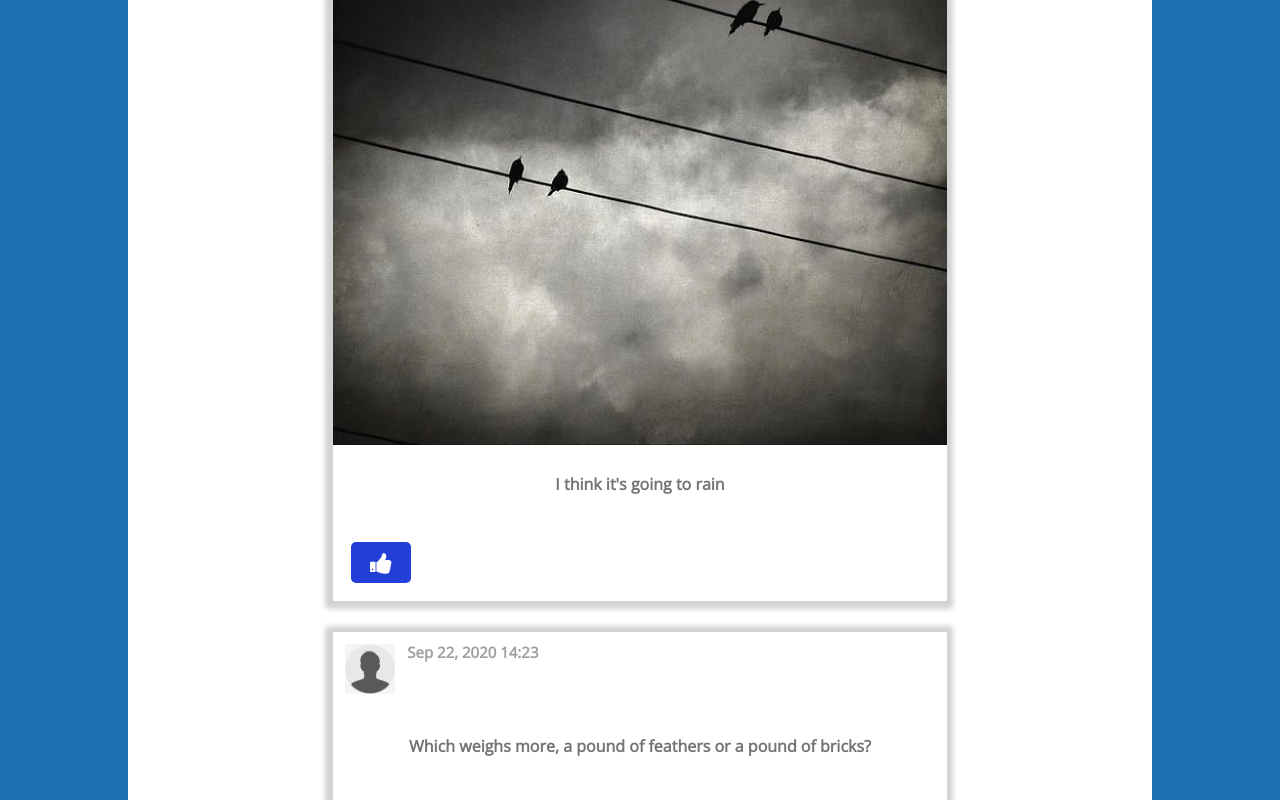
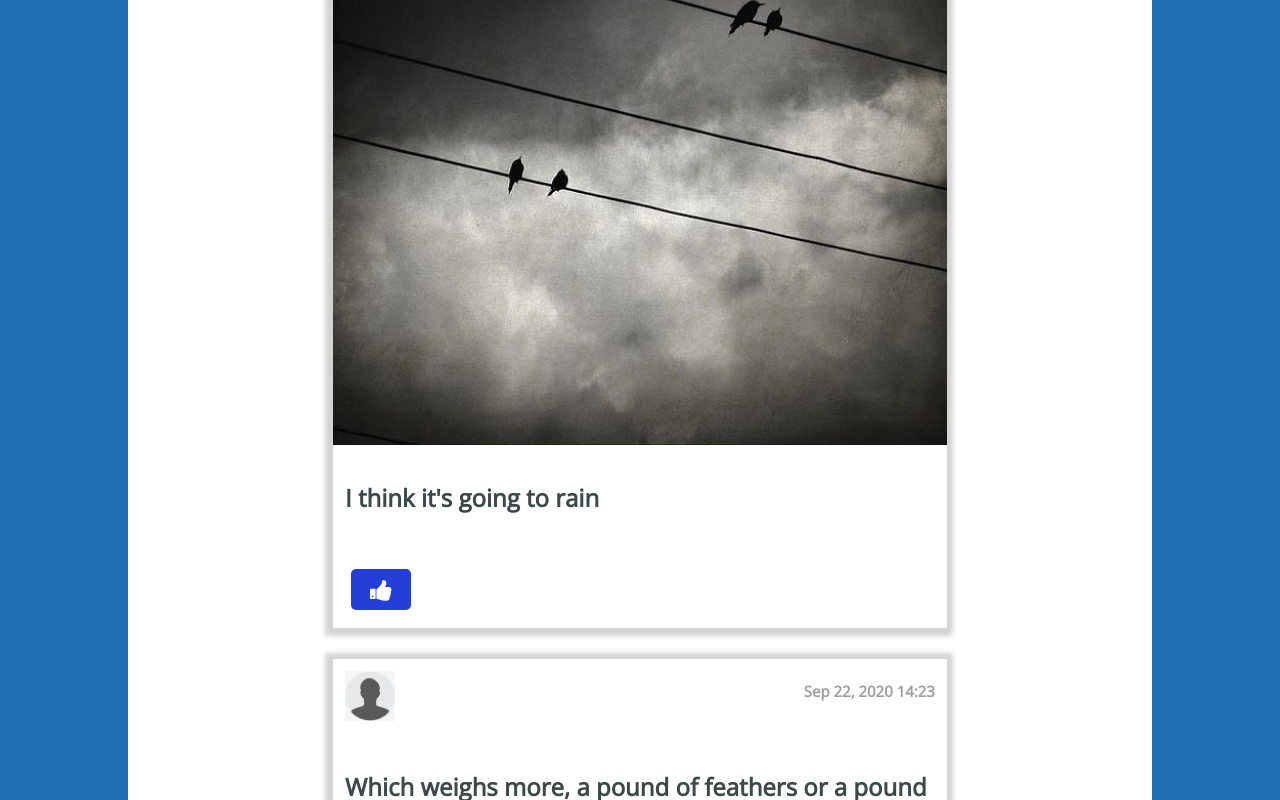
Before and after one commit to danverhans/WAD-2020-HW1, a plain HTML site: page index.html in a window 1280 px wide. Shown: the part 197-997 px from the top of the page. Drawn offline with nearby package versions, Linux system fonts and the light colour scheme.

Commit message:
aligned captions and dates to their positions

```diff
--- a/index.css
+++ b/index.css
@@ -108,12 +108,14 @@ nav button{
     font-size: 15px;
     float: right;
     color: #9e9e9e;
+    margin-left: auto;
+    padding: 2% 2% 2% 2%;
 }
 
 .container > div p {
-    float: left;
-    font-size: medium;
-    font-weight: bold;
-    color: #757575;
+    text-align: left;
+    font-size: x-large;
+    font-weight: bolder;
+    color: #3d4849;
     padding: 2% 2% 2% 2%;
 }
```
